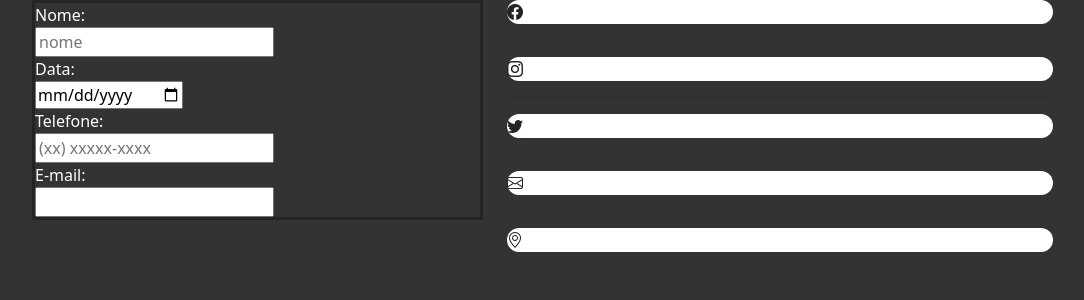
After one commit to WesleyRibeirodaSilva/Ursinhos_EM_Chamas-main, a PHP site: page /contatos.html in a window 1280 px wide. The commit adds this page. Shown: the top 300 px of the page, without its empty margins (50-1134 px from the left). Run offline with PHP 8.4, Linux system fonts and the light colour scheme; some libraries are stand-ins or nearby versions.

Commit message:
contatos atualizados

```diff
--- /dev/null
+++ b/Ursinhos_EM_Chamas-main/Projeto-2/contatos.html
@@ -0,0 +1,96 @@
+<!DOCTYPE html>
+<html lang="pt-br">
+
+<head>
+    <meta charset="UTF-8">
+    <meta http-equiv="X-UA-Compatible" content="IE=edge">
+    <meta name="viewport" content="width=device-width, initial-scale=1.0">
+    <link href="https://cdn.jsdelivr.net/npm/bootstrap@5.2.2/dist/css/bootstrap.min.css" rel="stylesheet"
+        integrity="sha384-Zenh87qX5JnK2Jl0vWa8Ck2rdkQ2Bzep5IDxbcnCeuOxjzrPF/et3URy9Bv1WTRi" crossorigin="anonymous" />
+    <link rel="stylesheet" href="https://cdn.jsdelivr.net/npm/bootstrap-icons@1.9.1/font/bootstrap-icons.css" />
+    <link rel="stylesheet" href="files/css/style.css" />
+
+    <title>Contatos</title>
+</head>
+
+<body>
+    <article class="container">
+        <div class="row">
+            <div class="col-sm-12 col-md-12 col-lg-5 col-xl-5 col-xxl-5 ">
+                <form action="">
+                    <fieldset>
+
+                        <div class="nome text-white">
+                            <label for="">Nome:</label>
+                            <div class="row">
+                                <div class="col-3">
+                                    <input type="text" name="Nome" id="Nome" placeholder="nome">
+                                </div>
+
+                            </div>
+                        </div>
+
+                        <label class="text-white" for="">Data:</label>
+                        <div class="data ">
+
+                            <input type="date" name="data" id="data">
+                        </div>
+                        <label class="text-white" for="">Telefone: </label>
+                        <div class="telefone text-white">
+
+                            <input type="tel" name="telefone" id="telefone" class="input-padrao" required
+                                placeholder="(xx) xxxxx-xxxx">
+                        </div>
+                        <label class="text-white" for="">E-mail:</label>
+                        <div class="email text-white">
+
+                            <input type="email" name="email" id="email">
+                        </div>
+                    </fieldset>
+                </form>
+            </div>
+            <div class="col-sm-12 col-md-12 col-lg-6 col-xl-6 col-xxl-6">
+
+
+                <section class="col teste">
+
+                    <p><i class=" bi bi-facebook"></i></p>
+                    <hr>
+                    <p><i class=" bi bi-instagram"></i></p>
+                    <hr>
+                    <p><i class=" bi bi-twitter"></i></p>
+                    <hr>
+                    <p><i class=" bi bi-envelope"></i></p>
+                    <hr>
+                    <p><i class=" bi bi-geo-alt"></i></p>
+                </section>
+            </div>
+    </article>
+    <aside>
+
+
+
+
+
+
+
+
+    </aside>
+
+
+
+
+
+
+
+
+
+
+
+
+    <script src="https://cdn.jsdelivr.net/npm/bootstrap@5.2.2/dist/js/bootstrap.bundle.min.js"
+        integrity="sha384-OERcA2EqjJCMA+/3y+gxIOqMEjwtxJY7qPCqsdltbNJuaOe923+mo//f6V8Qbsw3"
+        crossorigin="anonymous"></script>
+</body>
+
+</html>
--- a/Ursinhos_EM_Chamas-main/Projeto-2/files/css/style.css
+++ b/Ursinhos_EM_Chamas-main/Projeto-2/files/css/style.css
@@ -507,3 +507,13 @@ small {
   }
 }
 /* <_________________________________________________wesley___________________________________> */
+
+
+.teste p {
+  border-radius: 100px;
+  background-color: white;
+}
+form{
+  border-style: solid;
+
+}
```
